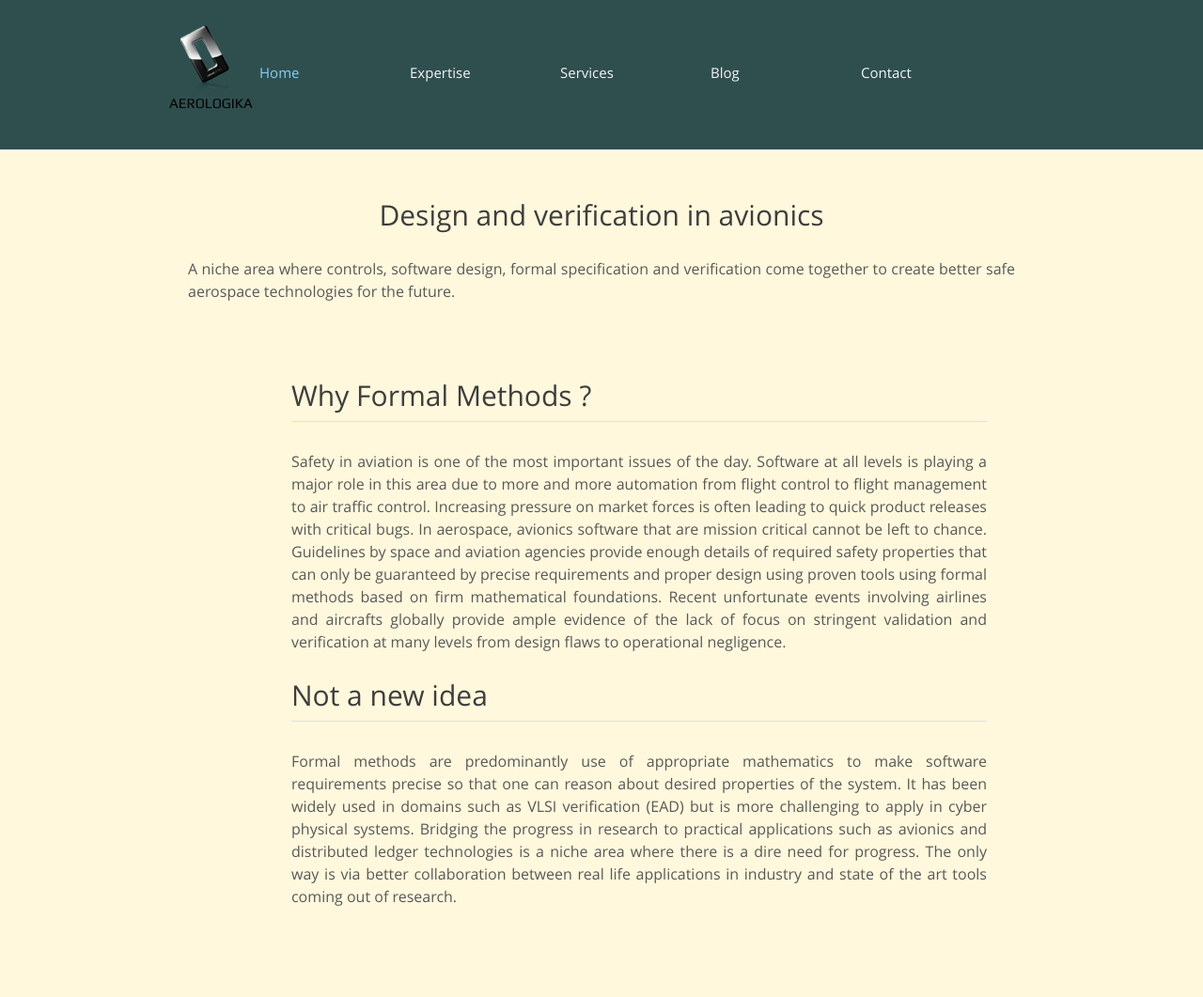
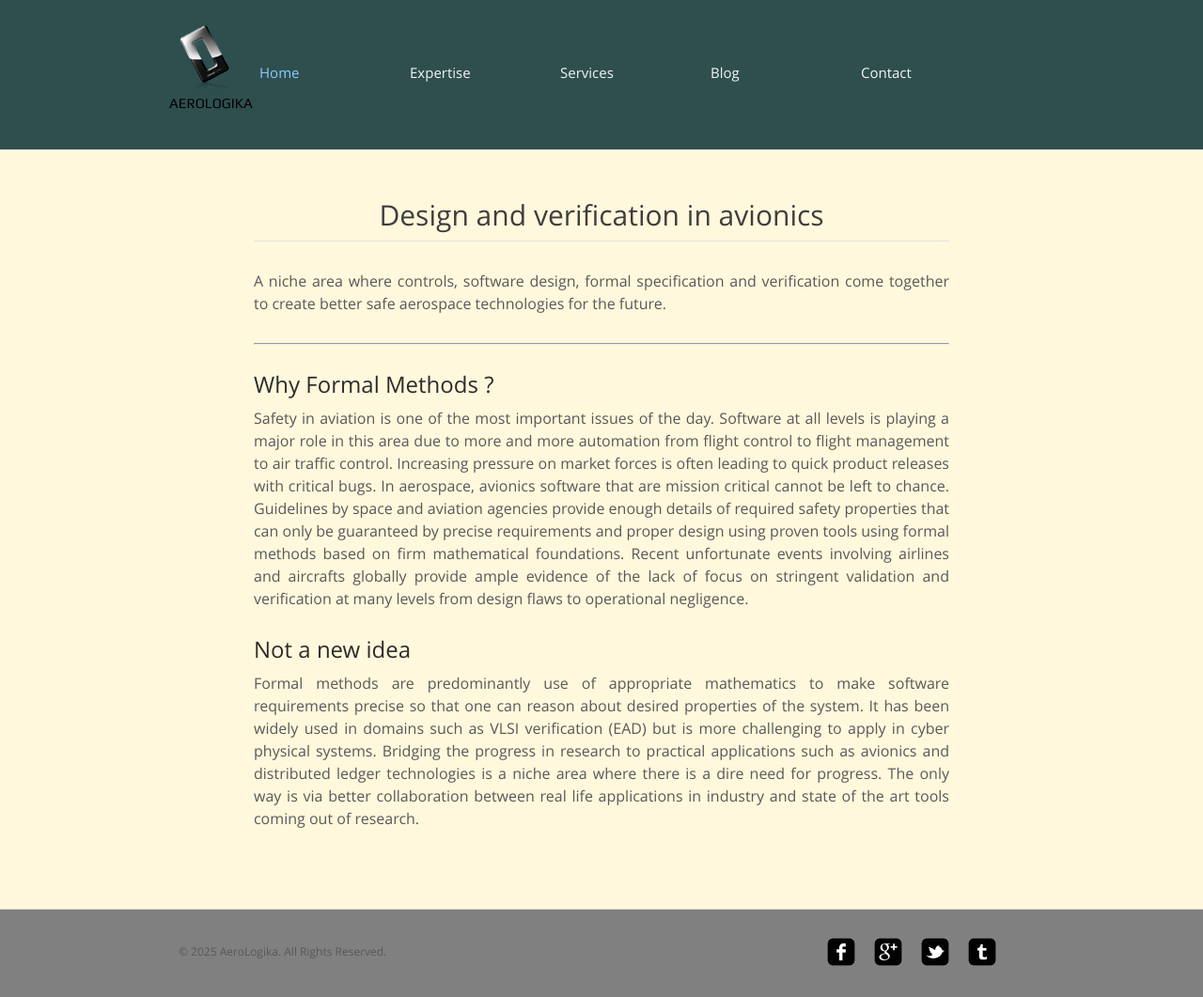
Before and after one commit to dbaksi/aerologika, a plain HTML site: page index.html in a window 1280 px wide. Shown: the top 1061 px of the page at 94% size. Drawn offline with Linux system fonts and the light colour scheme.

Commit message:
Update index.html

```diff
--- a/index.html
+++ b/index.html
@@ -34,18 +34,16 @@
 	</div>
 
 	<div id="contents">
-		<div id="heading">
-			<h1 align="center">Design and verification in avionics</h1>
-				<p>
-					A niche area where controls, software design, formal specification and verification come together to create better safe aerospace technologies for the future.
+			<div id="about">
+				<h1 align="center">Design and verification in avionics</h1>
+				<p>A niche area where controls, software design, formal specification and verification come together to create better safe aerospace technologies for the future.
 				</p>
-		</div>
-		<div id="contents">
-			<div id="about">
-				<h1>Why Formal Methods ?</h1>
+				<hr>
+				<p></p>
+				<h2>Why Formal Methods ?</h2>
 				<p>Safety in aviation is one of the most important issues of the day. Software at all levels is playing a major role in this area due to more and more automation from flight control to flight management to air traffic control. Increasing pressure on market forces is often leading to quick product releases with critical bugs. In aerospace, avionics software that are mission critical cannot be left to chance. Guidelines by space and aviation agencies provide enough details of required safety properties that can only be guaranteed by precise requirements and proper design using proven tools using formal methods based on firm mathematical foundations. Recent unfortunate events involving airlines and aircrafts globally provide ample evidence of the lack of focus on stringent validation and verification at many levels from design flaws to operational negligence.
 				</p>
-				<h1>Not a new idea</h1>
+				<h2>Not a new idea</h2>
 				<p>Formal methods are predominantly use of appropriate mathematics to make software requirements precise so that one can reason about desired properties of the system. It has been widely used in domains such as VLSI verification (EAD) but is more challenging to apply in cyber physical systems. Bridging the progress in research to practical applications such as avionics and distributed ledger technologies is a niche area where there is a dire need for progress. The only way is via better collaboration between real life applications in industry and state of the art tools coming out of research.
 				</p>
 			</div>
```
